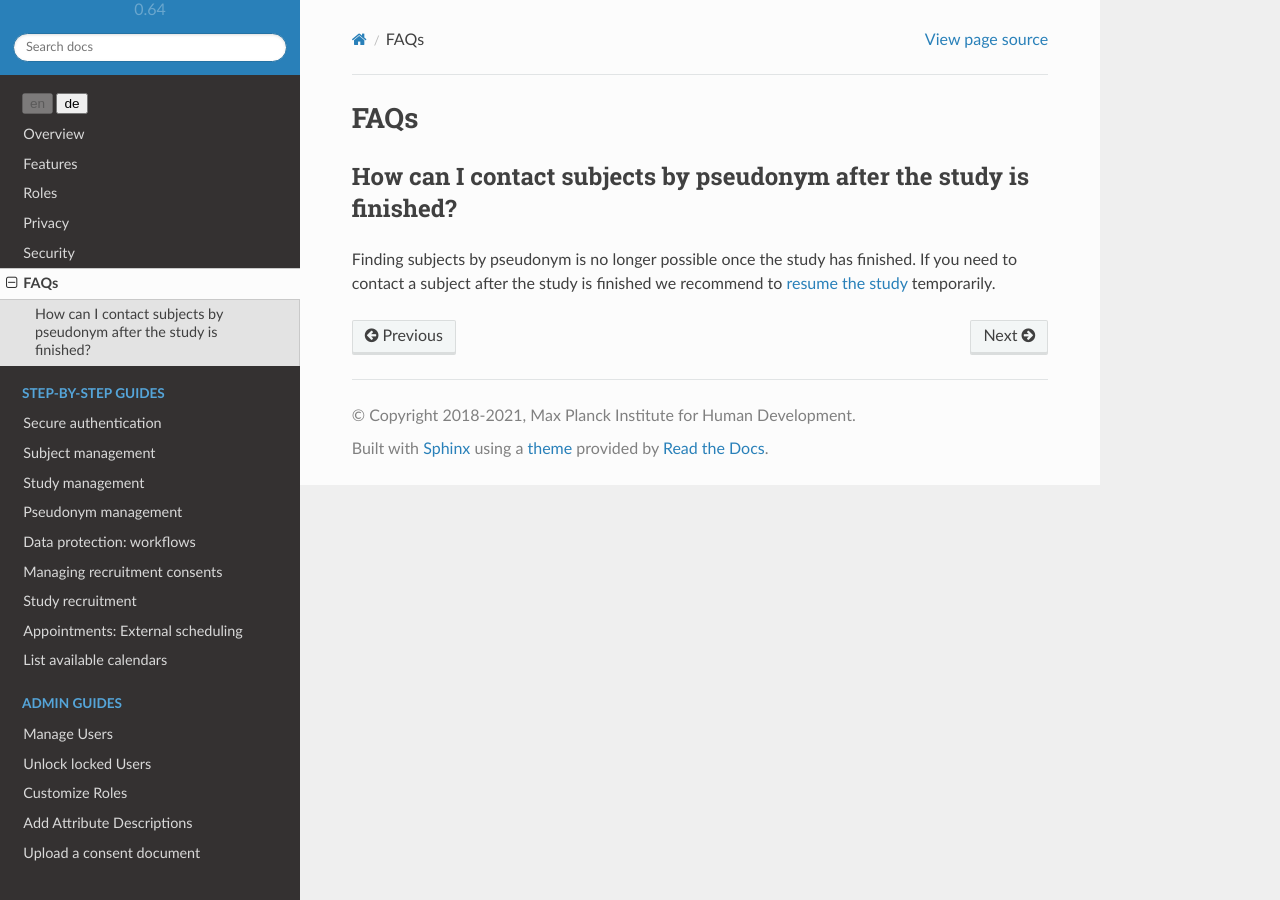
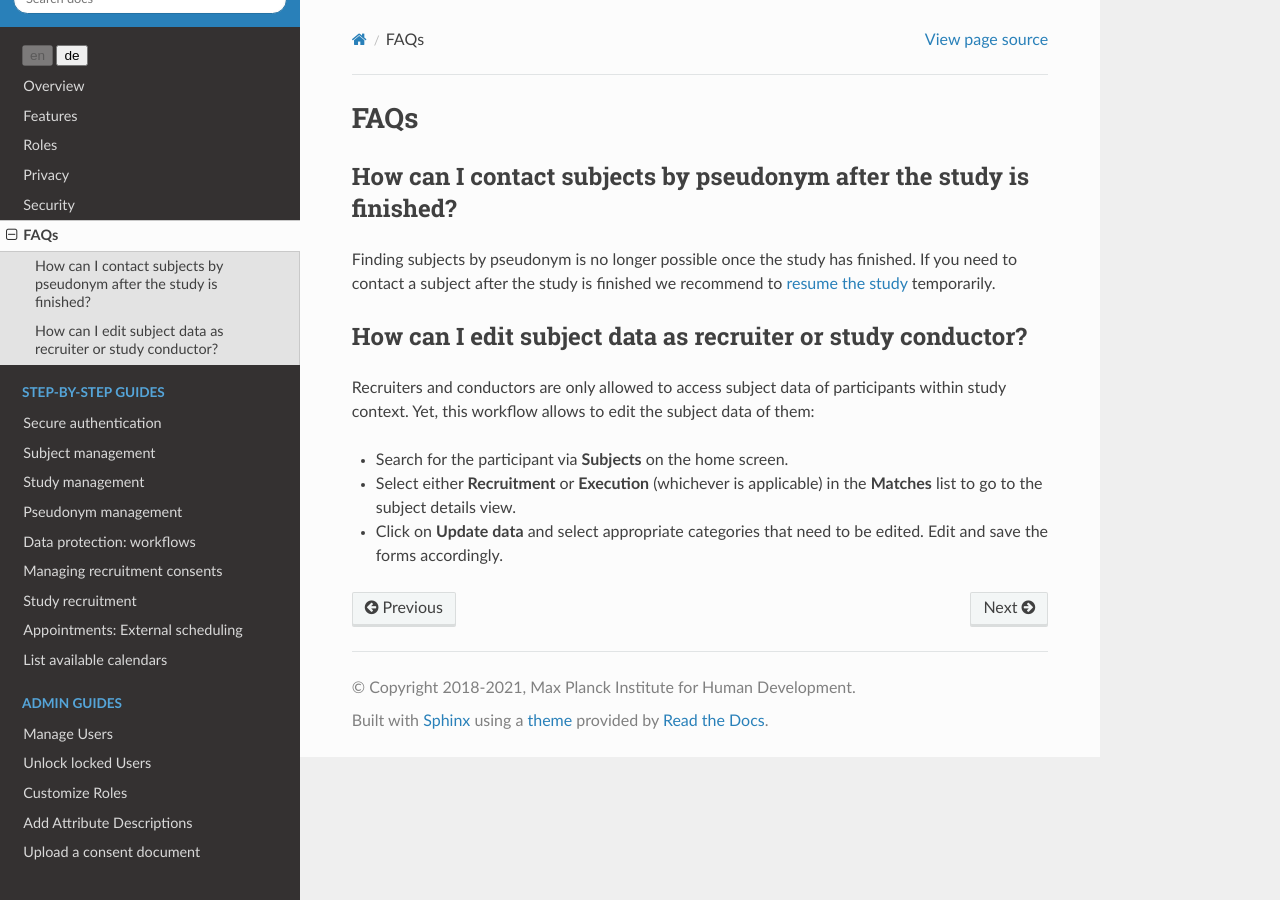
Before and after one commit to DouglasNeuroInformatics/castellum, a Sphinx documentation site: the page built from source/faqs.rst, in a window 1280 px wide. Built offline with Sphinx 7.4.7 and the Read the Docs theme 2.0.0, drawn with Linux system fonts in a browser that asks for light colours.

Commit message:
add edit subjects for recruiters and conductors

```diff
--- a/source/faqs.rst
+++ b/source/faqs.rst
@@ -7,3 +7,17 @@ How can I contact subjects by pseudonym after the study is finished?
 Finding subjects by pseudonym is no longer possible once the study has
 finished. If you need to contact a subject after the study is finished we
 recommend to :ref:`resume the study <study-finish>` temporarily.
+
+
+How can I edit subject data as recruiter or study conductor?
+------------------------------------------------------------
+
+Recruiters and conductors are only allowed to access subject data of
+participants within study context. Yet, this workflow allows to edit the subject
+data of them:
+
+- Search for the participant via **Subjects** on the home screen.
+- Select either **Recruitment** or **Execution** (whichever is applicable) in
+  the **Matches** list to go to the subject details view.
+- Click on **Update data** and select appropriate categories that need to be
+  edited. Edit and save the forms accordingly.
```
